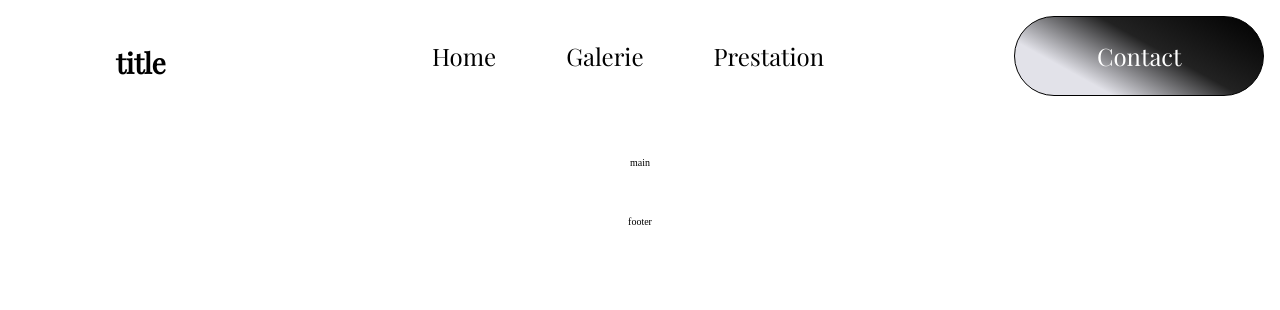
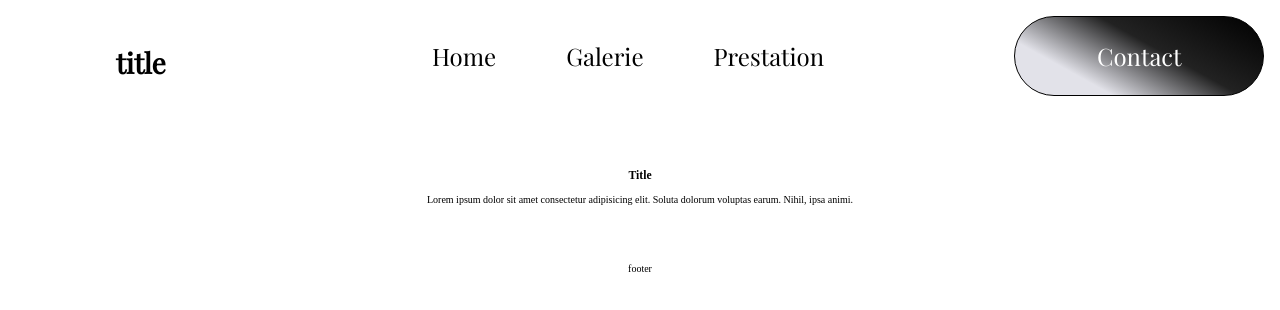
Before and after one commit to MickaelGRZELKA/Project-Front-photograph, a website: page index.html in a window 1280 px wide. Drawn offline with nearby package versions, Linux system fonts and the light colour scheme.

Commit message:
add a title and a p tag to the main

```diff
--- a/index.html
+++ b/index.html
@@ -23,7 +23,10 @@
       </nav>
       <button class="Ibutton">Contact</button>
     </section>
-    <section class="Imain">main</section>
+    <section class="Imain">
+      <h1>Title</h1>
+      <p>Lorem ipsum dolor sit amet consectetur adipisicing elit. Soluta dolorum voluptas earum. Nihil, ipsa animi.</p>
+    </section>
     <section class="Ifooter">footer</section>
   </section>
 </body>
```
